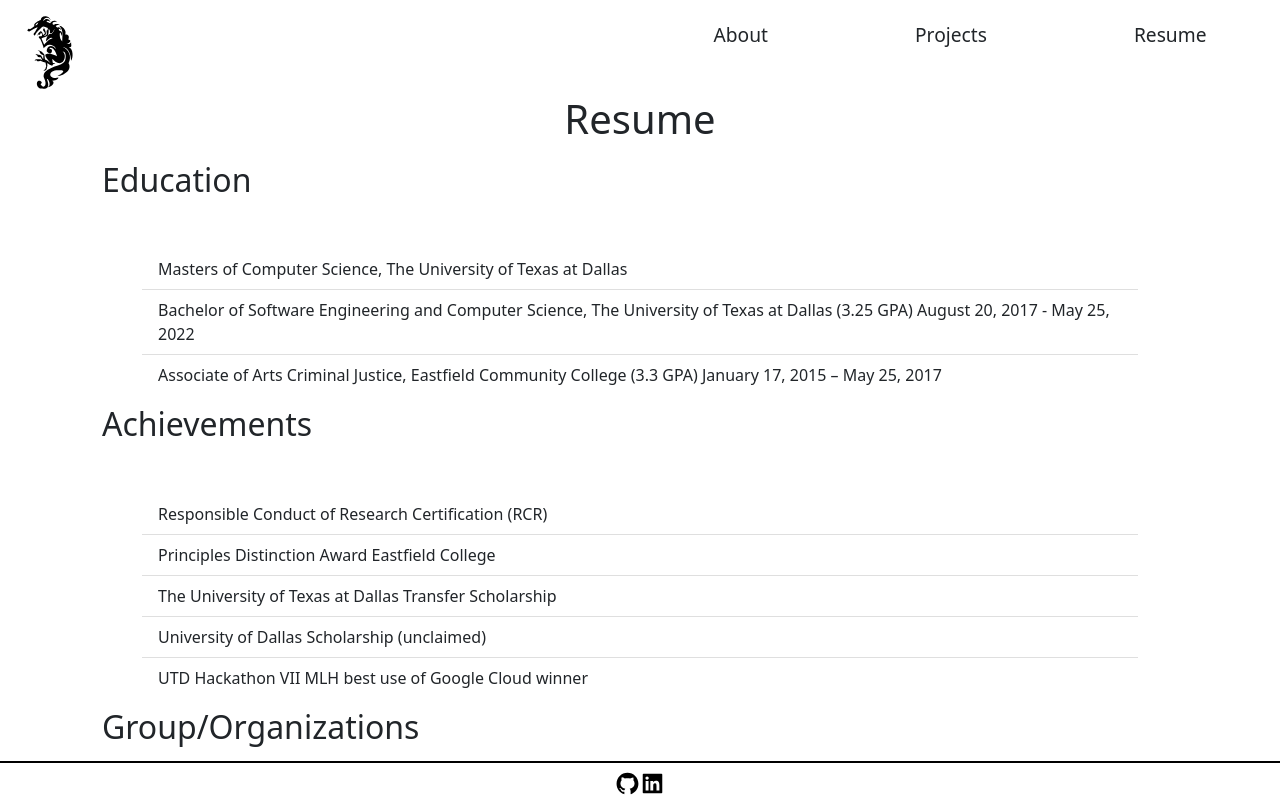
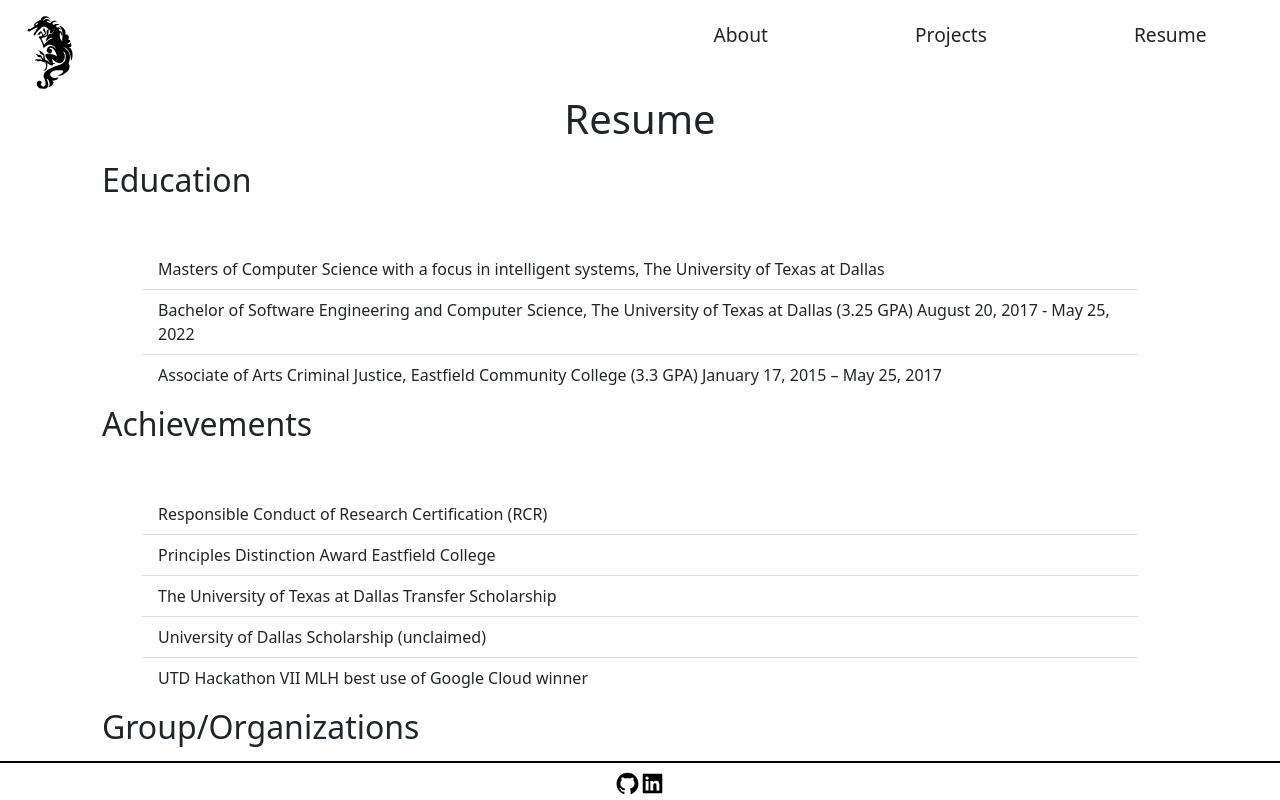
Before and after one commit to joe2475/portfolio, a React (Create React App) app: page /resume in a window 1280 px wide. Shown: the top 800 px of the page. Built offline with nearby package versions, Linux system fonts and the light colour scheme.

Commit message:
minor changes made

```diff
--- a/src/pages/resume.page.jsx
+++ b/src/pages/resume.page.jsx
@@ -10,7 +10,7 @@
             <h1>Resume</h1>
             <h2 className='header'>Education</h2>
             <ListGroup className='list' variant="flush">
-            <ListGroup.Item>Masters of Computer Science, The University of Texas at Dallas
+            <ListGroup.Item>Masters of Computer Science with a focus in intelligent systems, The University of Texas at Dallas
                 </ListGroup.Item>
                 <ListGroup.Item>Bachelor of Software Engineering and Computer Science, The University of Texas at Dallas
                 (3.25 GPA)
@@ -18,7 +18,6 @@
                 <ListGroup.Item>Associate of Arts Criminal Justice, Eastfield Community College (3.3 GPA)
                 January 17, 2015 – May 25, 2017</ListGroup.Item>
             </ListGroup>
-
             <h2 className='header'>Achievements</h2>
             <ListGroup className="list" variant="flush">
                 <ListGroup.Item>Responsible Conduct of Research Certification (RCR)</ListGroup.Item>
```
Also changed, not shown: src/pages/about.page.jsx (+6 -1 lines), src/pages/project.page.jsx (+5 -2 lines).
